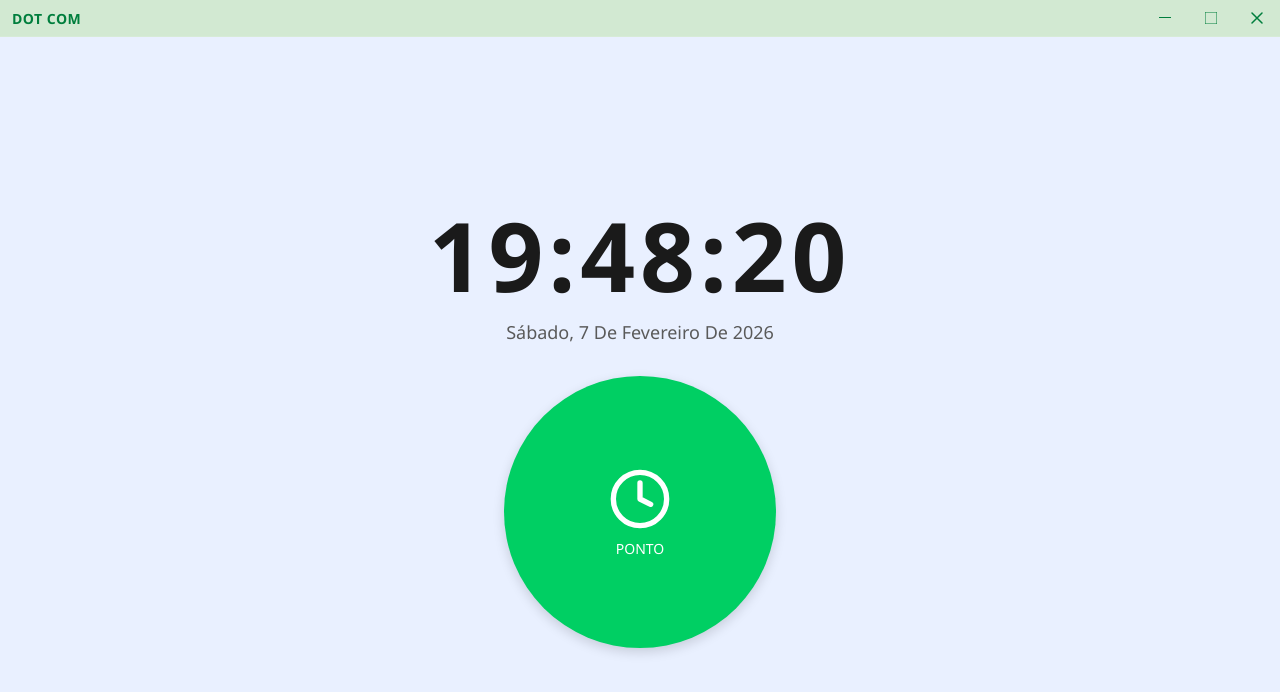
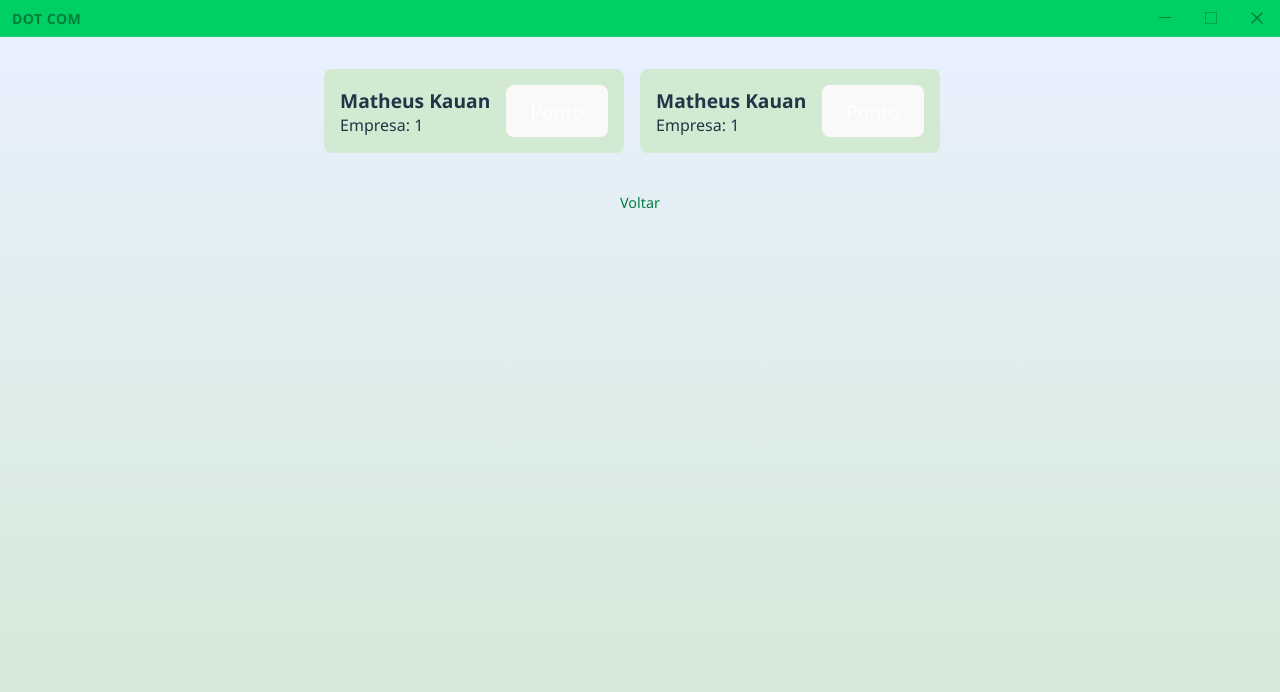
Before and after one commit to MkDesignWeb/dot-com, a React (Vite) app: page /#/pointRegister in a window 1280 px wide. Before the commit this address led to /#/. Shown: the top 692 px of the page. Built offline with nearby package versions, Linux system fonts and the light colour scheme.

Commit message:
fix style

```diff
--- a/electron/main.ts
+++ b/electron/main.ts
@@ -39,6 +39,7 @@ function createWindow() {
     minHeight: 800,
     minWidth: 1200,
     frame: false,
+    transparent: true,
     webPreferences: {
       preload: preloadPath,
       contextIsolation: true,
--- a/src/components/TopBar/TopBar.tsx
+++ b/src/components/TopBar/TopBar.tsx
@@ -1,5 +1,5 @@
 import { useEffect, useState } from "react";
-import "./styles.scss";
+import style from "./styles.module.scss";
 
 export const TopBar = () => {
     const [isMaximized, setIsMaximized] = useState(false);
@@ -79,14 +79,14 @@ export const TopBar = () => {
 
 
     return (
-        <nav className="custom-topbar">
-            <div className="topbar-logo">
+        <nav className={style.customTopbar}>
+            <div className={style.topbarLogo}>
                 DOT COM
             </div>
-            <div className="topbar-actions">
+            <div className={style.topbarActions}>
                 <button
                     type="button"
-                    className="topbar-button topbar-button-minimize"
+                    className={`${style.topbarButton} ${style.topbarButtonMinimize}`}
                     onClick={handleMinimize}
                     title="Minimizar"
                 >
@@ -96,7 +96,7 @@ export const TopBar = () => {
                 </button>
                 <button
                     type="button"
-                    className={`topbar-button topbar-button-maximize ${isMaximized ? "restore" : ""}`}
+                    className={`${style.topbarButton} ${style.topbarButtonMaximize} ${isMaximized ? "restore" : ""}`}
                     onClick={handleMaximize}
                     title={isMaximized ? "Restaurar" : "Maximizar"}
                 >
@@ -113,7 +113,7 @@ export const TopBar = () => {
                 </button>
                 <button
                     type="button"
-                    className="topbar-button topbar-button-close"
+                    className={`${style.topbarButton} ${style.topbarButtonClose}`}
                     onClick={handleClose}
                     title="Fechar"
                 >
--- a/src/components/TopBar/styles.scss
+++ b/src/components/TopBar/styles.module.scss
@@ -1,12 +1,12 @@
 @use "../../styles/variables" as *;
 
-.custom-topbar {
+.customTopbar {
     position: relative;
     display: flex;
     align-items: center;
     justify-content: space-between;
     height: 36px;
-    background: $bg-color-2;
+    background: $primary;
     color: $text-color;
     padding: 0 0 0 12px;
     user-select: none;
@@ -14,7 +14,7 @@
     z-index: 100;
 }
 
-.topbar-logo {
+.topbarLogo {
     -webkit-app-region: drag;
     flex: 1;
     height: 100%;
@@ -26,14 +26,14 @@
     color: $secudary;
 }
 
-.topbar-actions {
+.topbarActions {
     display: flex;
     align-items: center;
     height: 100%;
     flex-shrink: 0;
 }
 
-.topbar-button {
+.topbarButton {
     -webkit-app-region: no-drag;
     width: 46px;
     height: 100%;
@@ -62,19 +62,19 @@
     }
 }
 
-.topbar-button-minimize {
+.topbarButtonMinimize {
     &:hover {
         background-color: rgba(255, 255, 255, 0.1);
     }
 }
 
-.topbar-button-maximize {
+.topbarButtonMaximize {
     &:hover {
         background-color: rgba(255, 255, 255, 0.1);
     }
 }
 
-.topbar-button-close {
+.topbarButtonClose {
     &:hover {
         background-color: #e5383b;
         color: #fff;
--- a/src/page/PointRegister/index.tsx
+++ b/src/page/PointRegister/index.tsx
@@ -1,19 +1,18 @@
 import { Link } from "react-router-dom";
-import "./styles.scss";
 import { UserCard } from "./componentes/UserCard";
+import style from  "./styles.module.scss";
 
 export const PointRegister = () => {
 
     return (
-        <main className="point-register-container">
-            <div className="point-register-content">
-                <div className="card-content">
+        <main className={style.container}>
+            <div className={style.pointRegisterContent}>
+                <div className={style.cardContent}>
                     <UserCard />
                     <UserCard />
-
                 </div>
 
-                <Link to="/" className="point-register__back">
+                <Link to="/" className={style.pointRegisterBack}>
                     Voltar
                 </Link>
             </div>
--- a/src/page/PointRegister/styles.scss
+++ b/src/page/PointRegister/styles.module.scss
@@ -1,12 +1,12 @@
 @use "../../styles/variables" as *;
 
-.point-register-container {
+.container {
     height: 100%;
     width: 100%;
     background: linear-gradient(180deg, $bg-color 0%, $bg-color-2 100%);
 }
 
-.point-register-content {
+.pointRegisterContent {
     display: flex;
     flex-direction: column;
     width: 100%;
@@ -17,7 +17,7 @@
     ;
 }
 
-.card-content {
+.cardContent {
 	display: grid;
 	grid-template-columns: 300px auto auto;
 	grid-gap: 10px;
@@ -26,7 +26,7 @@
     justify-content: center;
 }
 
-.point-register__back {
+.pointRegisterBack {
     margin-top: 1.5rem;
     font-size: 0.9rem;
     color: $secudary;
--- a/src/page/TimePage/index.tsx
+++ b/src/page/TimePage/index.tsx
@@ -1,6 +1,6 @@
 import { useEffect, useState } from "react"
-import "./styles.scss"
 import { Link } from "react-router-dom"
+import style from "./styles.module.scss"
 
 const formatarData = (d: Date) =>
     d.toLocaleDateString("pt-BR", {
@@ -9,6 +9,7 @@ const formatarData = (d: Date) =>
         month: "long",
         year: "numeric",
     })
+
 
 export const TimePage = () => {
     const [agora, setAgora] = useState(() => new Date())
@@ -19,20 +20,20 @@ export const TimePage = () => {
     }, [])
 
     return (
-        <main className="time-page-container">
-            <div className="time-display">
-                <span className="time-display__hora">
+        <main className={style.container}>
+            <div className={style.timeCisplay}>
+                <span className={`${style.timeDisplay} ${style.hora}`}>
                     {agora.toLocaleTimeString("pt-BR", {
                         hour: "2-digit",
                         minute: "2-digit",
                         second: "2-digit",
                     })}
                 </span>
-                <span className="time-display__data">{formatarData(agora)}</span>
+                <span className={`${style.timeDisplay} ${style.data}`}>{formatarData(agora)}</span>
             </div>
-            <Link to="pointRegister" type="button" className="time-action-btn">
+            <Link to="pointRegister" type="button" className={style.timeActionBtn}>
                 <svg
-                    className="time-action-btn__icon"
+                    className={style.icon}
                     viewBox="0 0 24 24"
                     fill="none"
                     stroke="currentColor"
@@ -43,7 +44,7 @@ export const TimePage = () => {
                     <circle cx="12" cy="12" r="10" />
                     <path d="M12 6v6l4 2" />
                 </svg>
-                <span className="time-action-btn__label">PONTO</span>
+                <span className={style.label}>PONTO</span>
             </Link>
         </main>
     )
--- a/src/page/TimePage/styles.scss
+++ b/src/page/TimePage/styles.module.scss
@@ -1,6 +1,6 @@
 @use "../../styles/variables" as *;
 
-.time-page-container {
+.container {
     display: flex;
     flex-direction: column;
     gap: 2rem;
@@ -10,12 +10,14 @@
     align-items: center;
 }
 
-.time-display {
+.timeDisplay {
     display: flex;
     flex-direction: column;
     align-items: center;
+}
 
-    &__hora {
+.hora {
+    pointer-events: none;
     font-size: 6rem;
     font-weight: 700;
     font-variant-numeric: tabular-nums;
@@ -23,15 +25,14 @@
     color: #1a1a1a;
 }
 
-    &__data {
+.data {
     font-size: 1.125rem;
     font-weight: 500;
     color: #5a5a5a;
     text-transform: capitalize;
 }
-}
 
-.time-action-btn {
+.timeActionBtn {
     display: flex;
     flex-direction: column;
     align-items: center;
@@ -58,14 +59,15 @@
         transform: scale(0.98);
     }
 
-    &__icon {
+}
+
+.icon {
     width: 4rem;
     height: 4rem;
 }
 
-    &__label {
+.label {
     font-size: 0.875rem;
     font-weight: 500;
     font-family: inherit;
 }
-}
--- a/src/styles/global.scss
+++ b/src/styles/global.scss
@@ -16,6 +16,8 @@ body {
   background: $bg-color;
   height: 100%;
   width: 100%;
+  border-radius: 0.5rem;
+  overflow: hidden;
 }
 
 button {
@@ -31,7 +33,7 @@ button {
   }
 
   button:hover {
-    border-color: #646cff;
+    border-color: #1fb332;
   }
 
 
```
Lines whose indentation alone changed are shown as unchanged.
